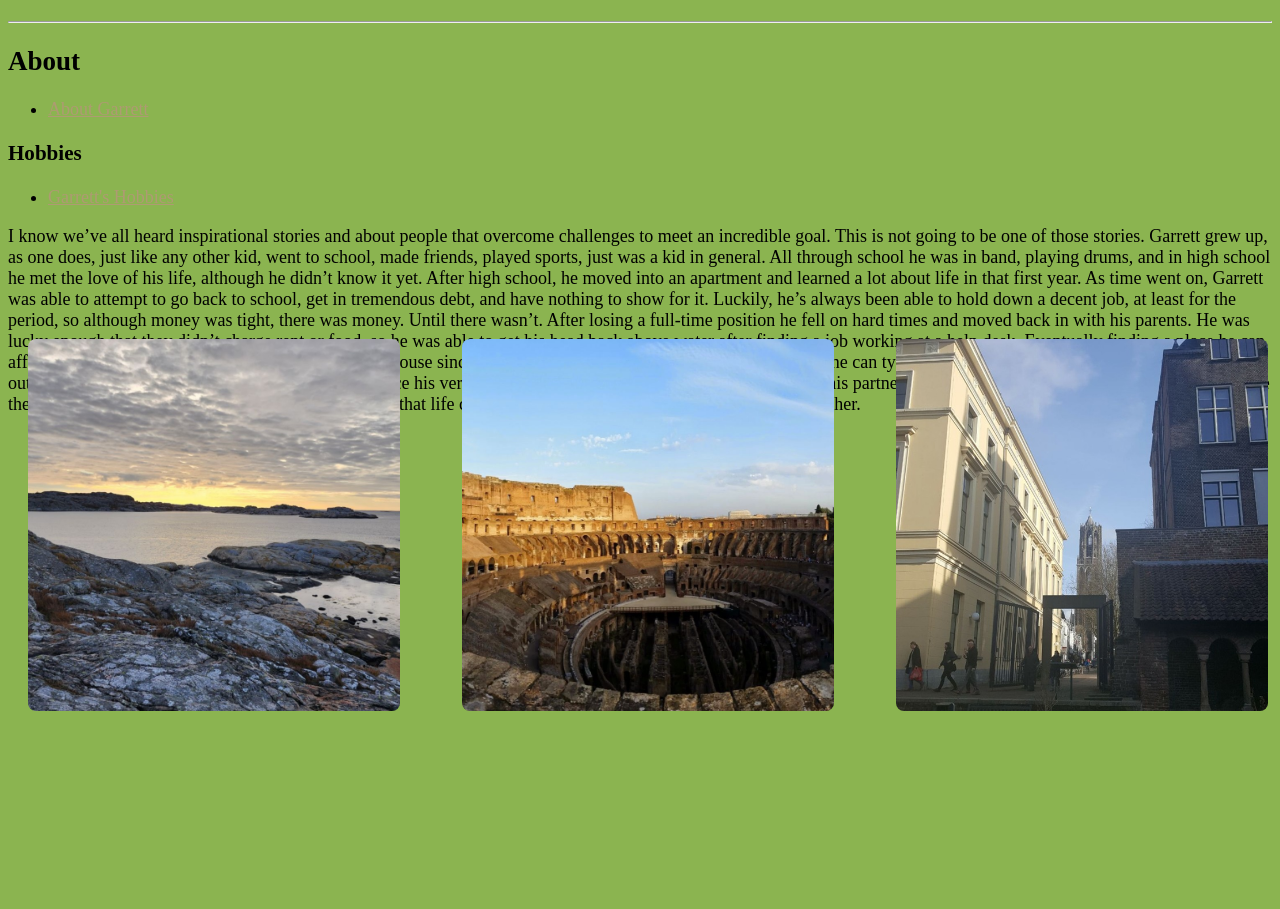
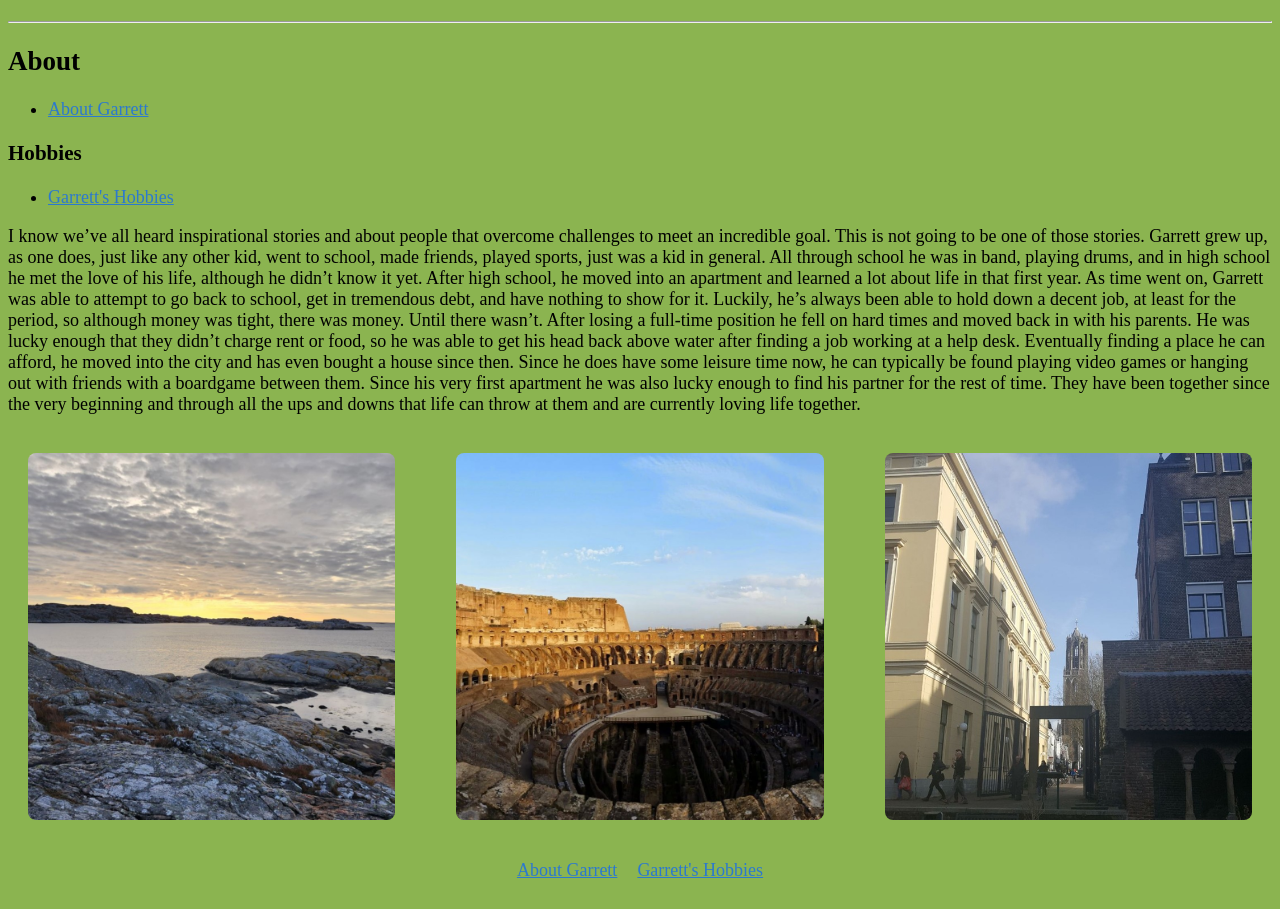
Before and after one commit to gwoods2026/bioSite, a plain HTML site: page index.html in a window 1280 px wide. Shown: the part 69-978 px from the top of the page. Before the commit the page ends 800 px from the top, so only its background shows below. Drawn offline with Linux system fonts and the light colour scheme.

Commit message:
module 7 push

```diff
--- a/bioSite/bioSite-style.css
+++ b/bioSite/bioSite-style.css
@@ -3,8 +3,7 @@
     justify-content: space-between;
     align-items: flex-end;
     width: 100%;
-    position: fixed;
-    bottom: 0;
+
     padding: 20px;
     box-sizing: border-box}
 
@@ -32,7 +31,16 @@ body {
     font-size: 18px}
 
 a:link {
-    color: #AE9B72}
+    color: #2C79CE}
 
 a:visited {
-    color: #2C79CE}
+    color: #1837DC}
+
+footer {
+    width: 100%;
+    padding: 20px 0}
+
+.footer-links {
+    display: flex;
+    justify-content: center;
+    gap: 20px}
--- a/index.html
+++ b/index.html
@@ -25,7 +25,7 @@
             </ul>
         <h3>Hobbies</h3>
             <ul>
-                <li><a href="bioSite/hobbies.html">Garrett's Hobbies</a></li>
+                <li><a href = "bioSite/hobbies.html">Garrett's Hobbies</a></li>
             </ul>
         <p>I know we’ve all heard inspirational stories and about people that overcome challenges
 to meet an incredible goal. This is not going to be one of those stories. Garrett grew up, as
@@ -50,5 +50,11 @@ through all the ups and downs that life can throw at them and are currently lovi
             <img src="bioSite/images/Utrecht.jpg" alt="Picture of Utrecht">
         </div>
     </div>
+    <footer>
+        <div class = "footer-links">
+            <a href = "bioSite/about.html">About Garrett</a>
+            <a href = "bioSite/hobbies.html">Garrett's Hobbies</a>
+        </div>
+    </footer>
 </body>
 </html>
```
Also changed, not shown: bioSite/about.html (+6 -0 lines), bioSite/hobbies.html (+6 -0 lines).
